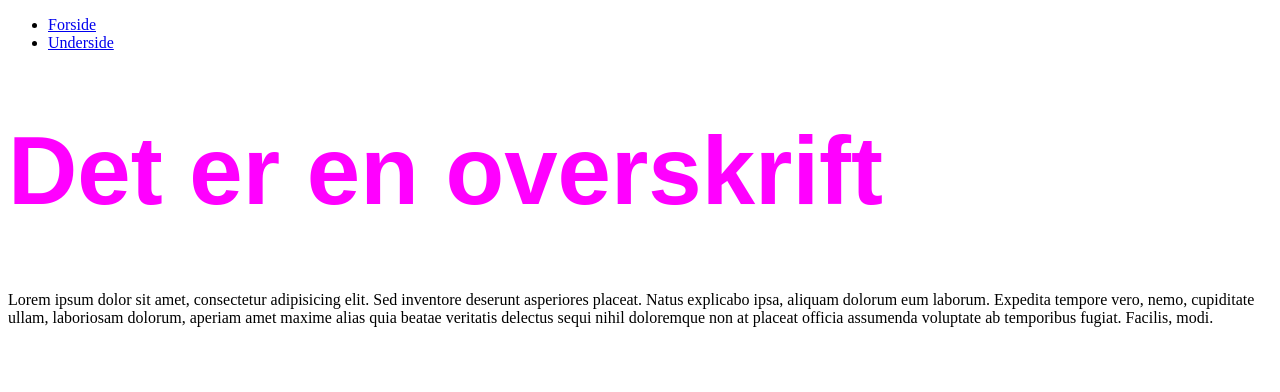
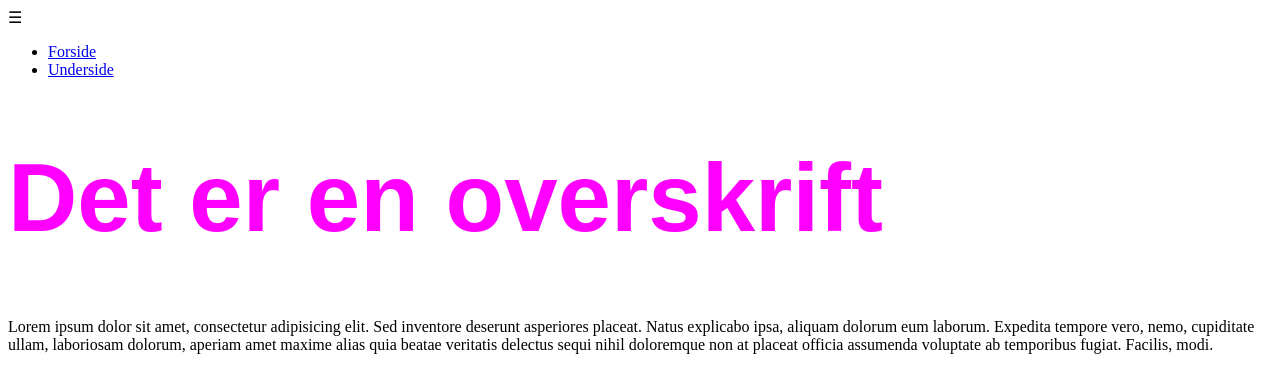
Before and after one commit to dict1034/github_fredag, a plain HTML site: page index.html in a window 1280 px wide. Drawn offline with Linux system fonts and the light colour scheme.

Commit message:
burgermenu

```diff
--- a/index.html
+++ b/index.html
@@ -8,9 +8,10 @@
     <link rel="stylesheet" href="style.css">
 </head>
 
+<body>
     <header>
         <nav>
-        <div id="menu"></div>
+            <div id="menu">☰</div>
             <ul id="menu" class="hidden">
                 <li><a href="forside.html">Forside</a></li>
                 <li><a href="underside.html">Underside</a></li>
@@ -18,7 +19,6 @@
         </nav>
     </header>
 
-<body>
     <h1>Det er en overskrift</h1>
     <p>Lorem ipsum dolor sit amet, consectetur adipisicing elit. Sed inventore deserunt asperiores placeat. Natus explicabo ipsa, aliquam dolorum eum laborum. Expedita tempore vero, nemo, cupiditate ullam, laboriosam dolorum, aperiam amet maxime alias quia beatae veritatis delectus sequi nihil doloremque non at placeat officia assumenda voluptate ab temporibus fugiat. Facilis, modi.</p>
     <script src=""></script>
```
Lines whose indentation alone changed are shown as unchanged.
